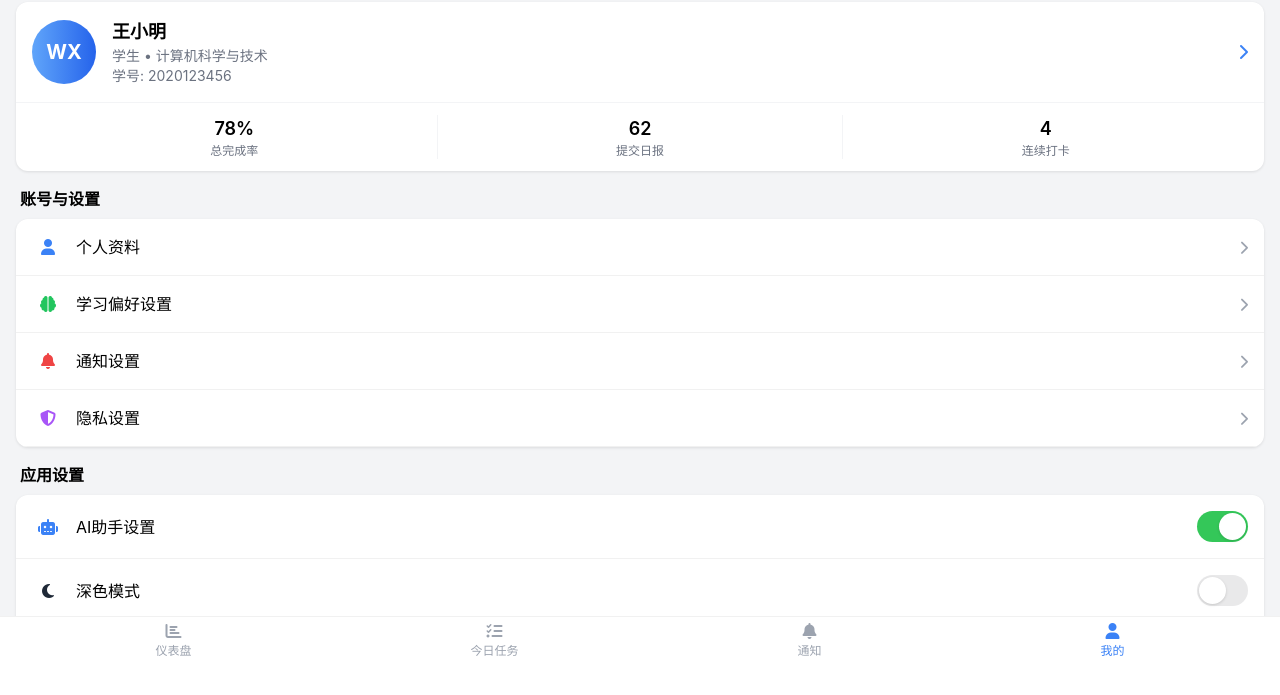
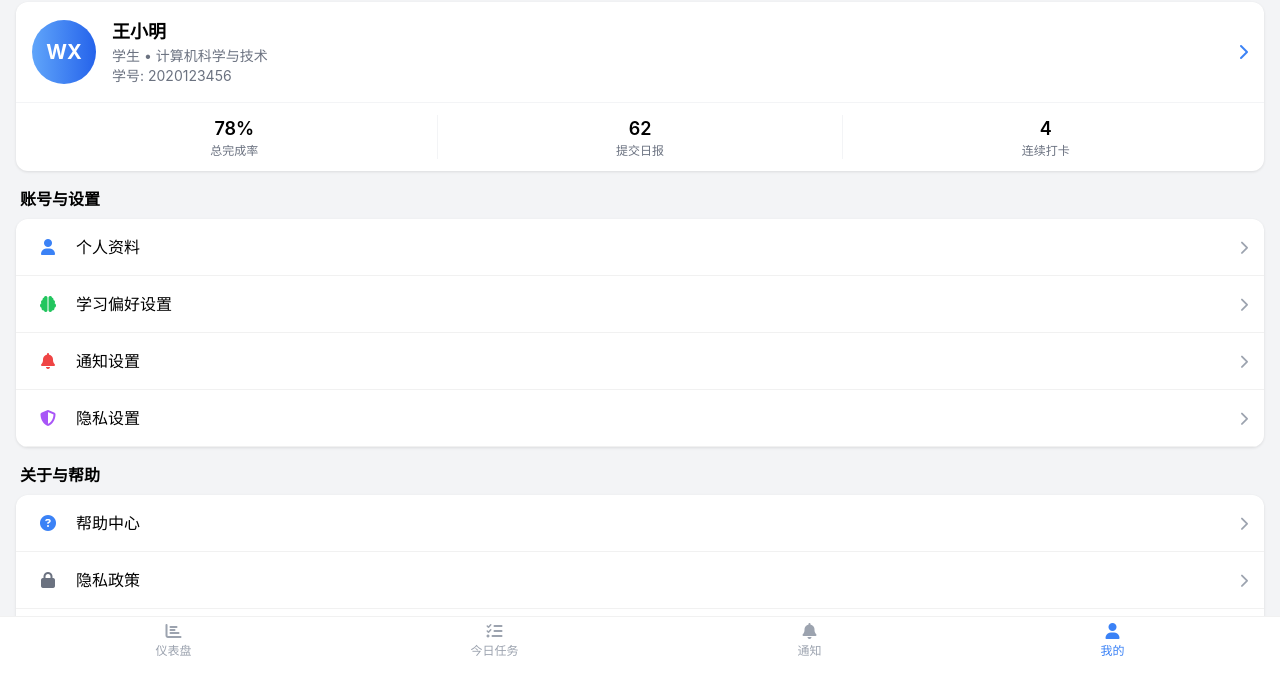
Before and after one commit to ZengLiangYi/OA-PR, a plain HTML site: page pages/profile.html in a window 1280 px wide. Shown: the part 101-796 px from the top of the page. Drawn offline with nearby package versions, Linux system fonts and the light colour scheme.

Commit message:
移除应用设置相关

```diff
--- a/pages/profile.html
+++ b/pages/profile.html
@@ -204,18 +204,9 @@
         </div>
 
         <!-- 应用设置 -->
+        <!--
         <h3 class="font-semibold text-base mb-2 px-1">应用设置</h3>
         <div class="ios-card mb-4">
-            <!-- AI助手 -->
-            <div class="ios-list-item">
-                <div class="w-8 text-center text-blue-500 mr-3">
-                    <i class="fas fa-robot"></i>
-                </div>
-                <div class="flex-1">AI助手设置</div>
-                <div class="toggle-switch checked" onclick="this.classList.toggle('checked')"></div>
-            </div>
-
-            <!-- 深色模式 -->
             <div class="ios-list-item">
                 <div class="w-8 text-center text-gray-800 mr-3">
                     <i class="fas fa-moon"></i>
@@ -224,16 +215,6 @@
                 <div class="toggle-switch" onclick="this.classList.toggle('checked')"></div>
             </div>
 
-            <!-- 自动更新 -->
-            <div class="ios-list-item">
-                <div class="w-8 text-center text-green-500 mr-3">
-                    <i class="fas fa-sync"></i>
-                </div>
-                <div class="flex-1">自动更新</div>
-                <div class="toggle-switch checked" onclick="this.classList.toggle('checked')"></div>
-            </div>
-
-            <!-- 数据与缓存 -->
             <div class="ios-list-item">
                 <div class="w-8 text-center text-purple-500 mr-3">
                     <i class="fas fa-database"></i>
@@ -245,6 +226,7 @@
                 </div>
             </div>
         </div>
+        -->
 
         <!-- 关于与帮助 -->
         <h3 class="font-semibold text-base mb-2 px-1">关于与帮助</h3>
```
